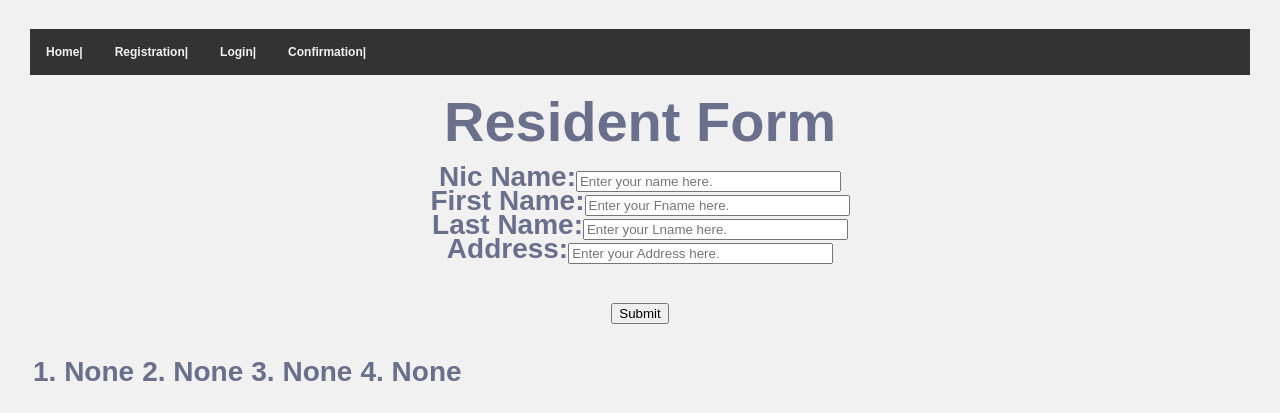
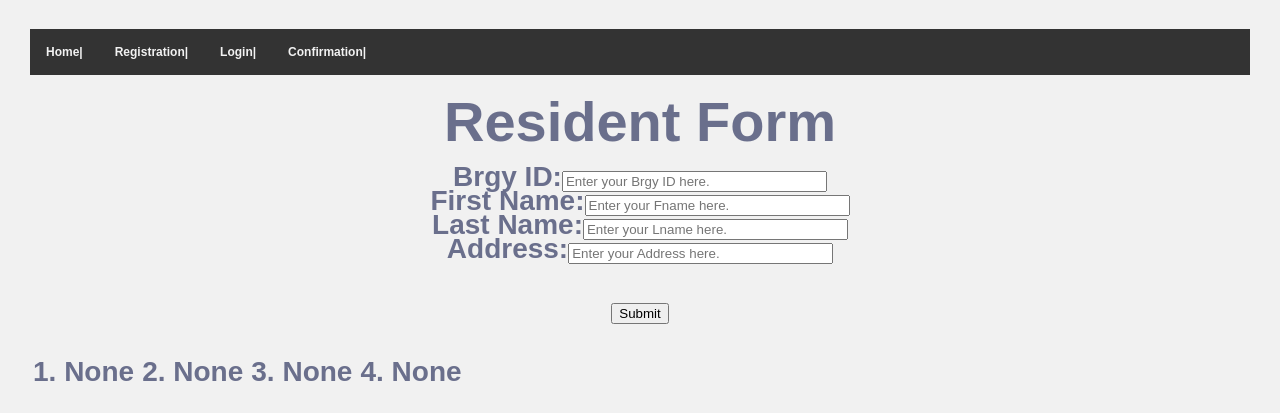
Before and after one commit to denagakenneth/bes, a Django app: page / in a window 1280 px wide; the page is wider, and only the part inside the window is pictured. Shown: the part 82-495 px from the top of that part. Run offline with Django 4.2, Linux system fonts and the light colour scheme.

Commit message:
commitirist

```diff
--- a/KDBES/templates/mainpage.html
+++ b/KDBES/templates/mainpage.html
@@ -440,7 +440,7 @@ body {
 <form method="POST">
     {% csrf_token %}
     <h1>Resident Form</h1>
-    <label>Nic Name:</label><input type="text" id="resName" size="30" name="resName" placeholder="Enter your name here.">
+    <label>Brgy ID:</label><input type="text" id="resName" size="30" name="resName" placeholder="Enter your Brgy ID here.">
     <br>
     <label>First Name:</label><input type="text" id="FresName" size="30" name="FresName" placeholder="Enter your Fname here.">
     <br>
```
